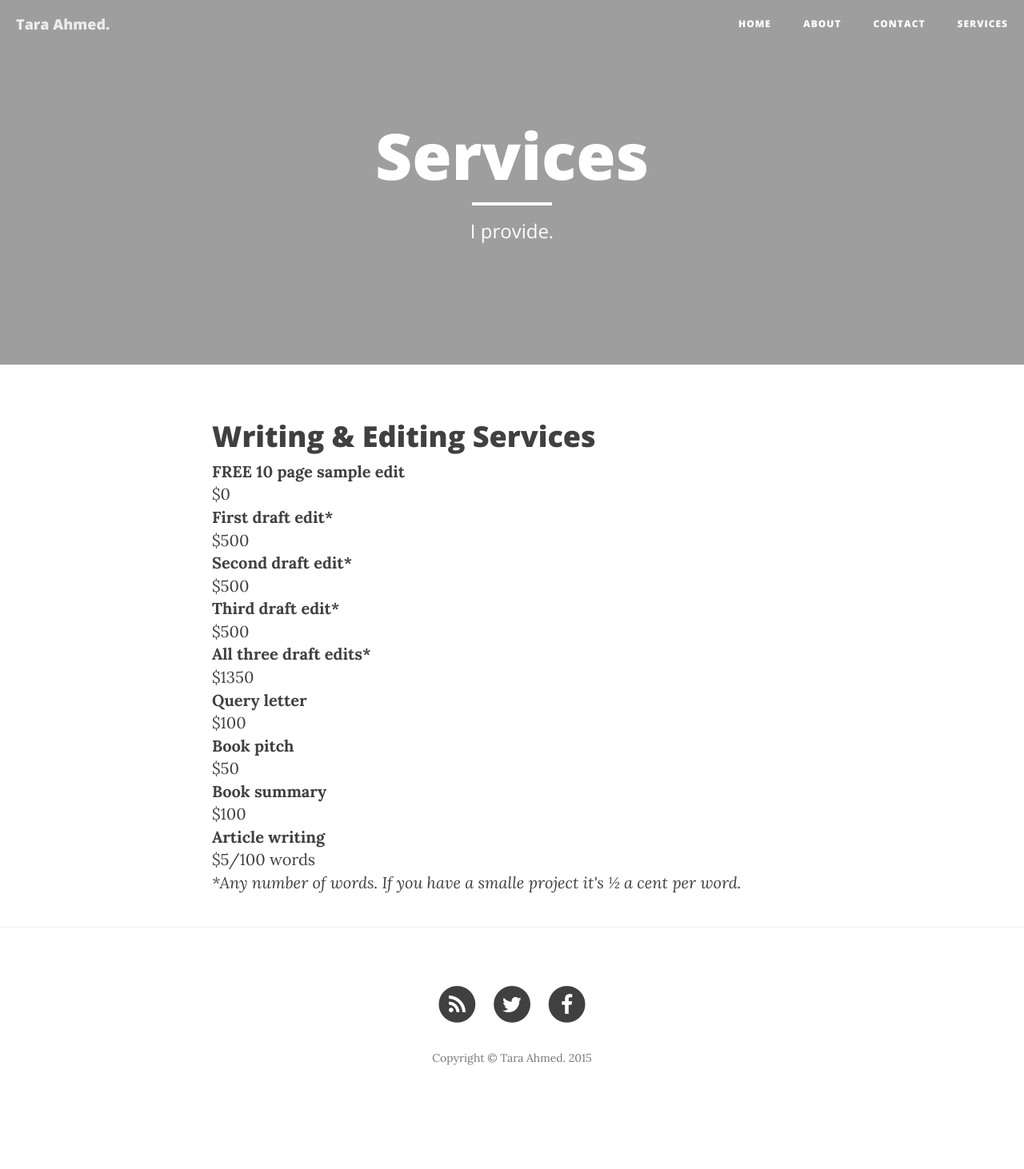
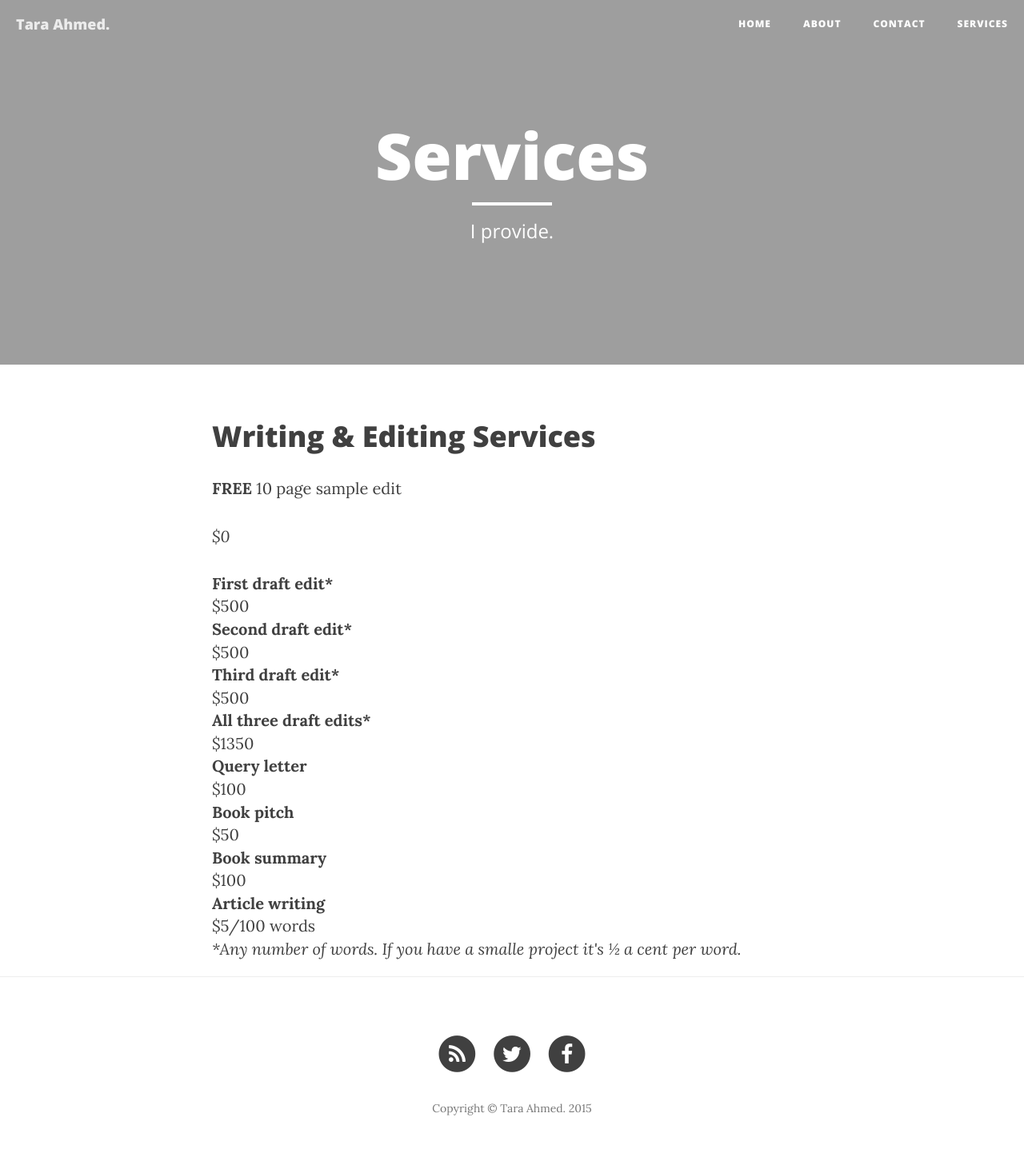
Before and after one commit to taraahmed/taraahmed.github.io, a Jekyll site: the page built from services.html, in a window 1280 px wide. Shown: the whole page at 80% size. Built offline with Jekyll 4.4.1, drawn with Linux system fonts in a browser that asks for light colours; nearby versions of some CDN libraries; before the commit the page ends 1399 px from its top, so only the background shows below that.

Commit message:
Update services.html

```diff
--- a/services.html
+++ b/services.html
@@ -6,9 +6,9 @@ header-img: "img/about-bg.jpg"
 ---
 
 <h1>Writing &amp; Editing Services</h1>
-<dl>
-  <dt><b>FREE</b> 10 page sample edit</dt>
-  <dd>$0</dd>
+<p><b>FREE</b> 10 page sample edit</p>
+<p><i>$0</i></p>
+
   <dt>First draft edit*</dt>
   <dd>$500</dd>
   <dt>Second draft edit*</dt>
```
